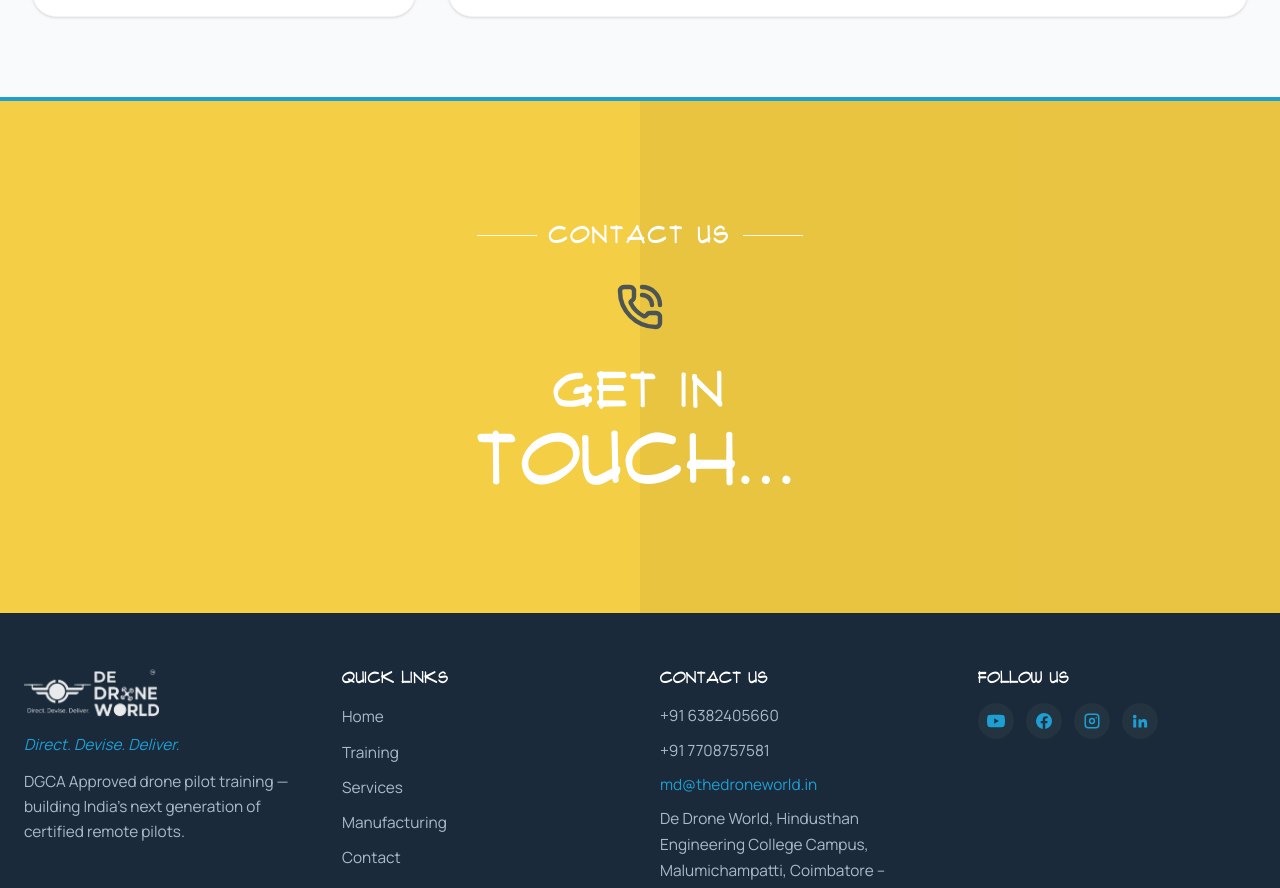
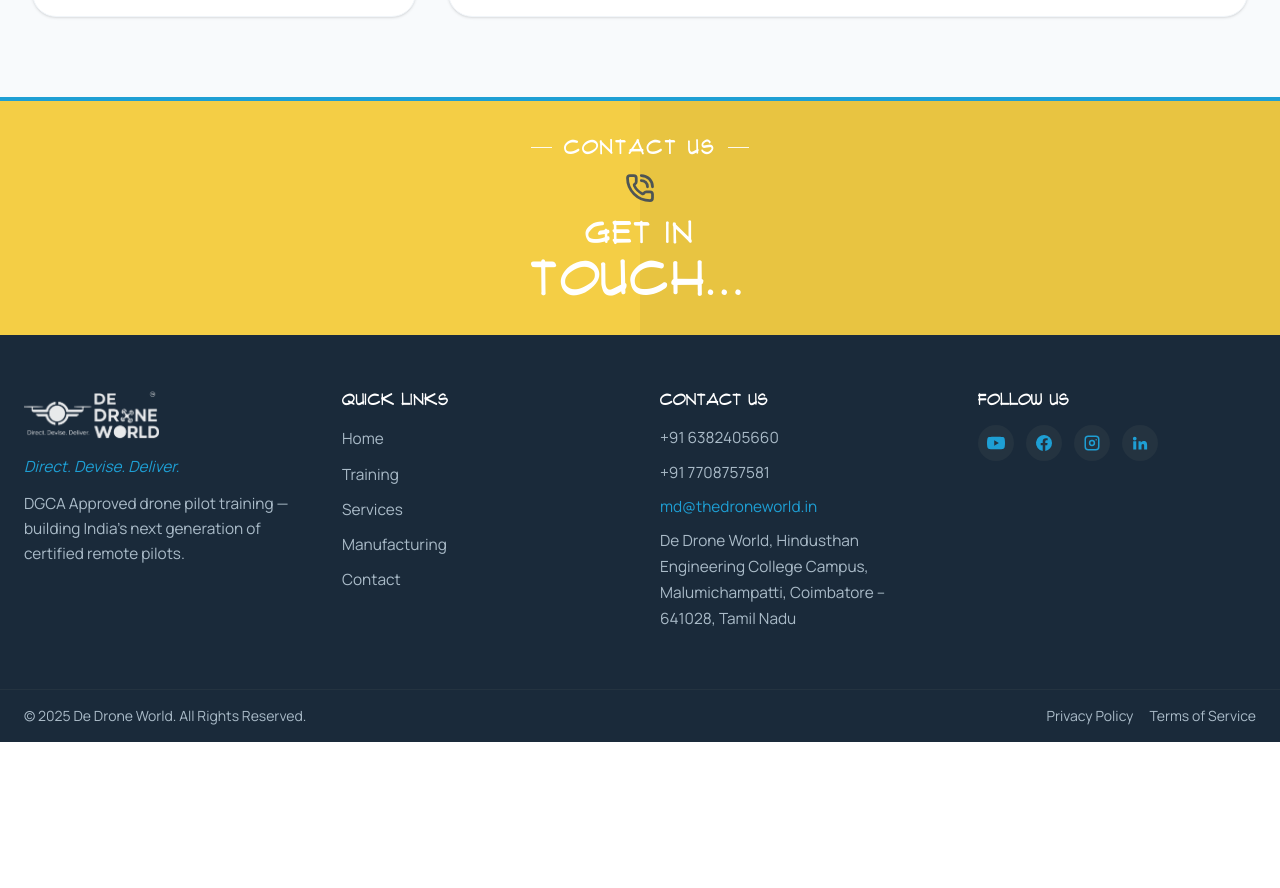
Before and after one commit to Mohan-madhu/De-Drone-World, a React (Vite) app: page /contact in a window 1280 px wide. Shown: the part 1168-2056 px from the top of the page. After the commit the page ends 1910 px from the top, so only its background shows below. Built offline with nearby package versions, Linux system fonts and the light colour scheme; no server answers; a web font is replaced by a local one.

Commit message:
Reduce themed section banner height

```diff
--- a/src/components/Footer.jsx
+++ b/src/components/Footer.jsx
@@ -61,18 +61,18 @@ const Footer = () => {
       {/* Top accent bar */}
       <div className="h-1 w-full bg-primary" />
 
-      <section className="relative flex min-h-[58vh] items-center justify-center overflow-hidden bg-[#F4CE45] px-6 py-16 text-center md:min-h-[64vh] md:py-20">
+      <section className="relative flex min-h-[170px] items-center justify-center overflow-hidden bg-[#F4CE45] px-6 py-6 text-center md:min-h-[210px] md:py-8">
         <div className="absolute inset-y-0 left-1/2 w-1/2 bg-black/5" />
         <div className="relative z-10 mx-auto flex max-w-4xl flex-col items-center">
-          <div className="mb-8 flex w-full max-w-[390px] items-center justify-center gap-3">
+          <div className="mb-3 flex w-full max-w-[320px] items-center justify-center gap-3">
             <span className="h-px flex-1 bg-white/90" />
-            <span className="font-flux text-xl font-normal uppercase tracking-[0.06em] text-white md:text-2xl">Contact Us</span>
+            <span className="font-flux text-lg font-normal uppercase tracking-[0.06em] text-white md:text-xl">Contact Us</span>
             <span className="h-px flex-1 bg-white/90" />
           </div>
-          <PhoneCall size={48} strokeWidth={2.2} className="mb-9 text-slate-700/85" />
+          <PhoneCall size={30} strokeWidth={2.2} className="mb-3 text-slate-700/85" />
           <h2 className="font-flux uppercase leading-[0.98] tracking-wide text-white">
-            <span className="block text-4xl font-normal md:text-5xl">Get in</span>
-            <span className="mt-2 block text-5xl font-normal md:text-7xl">touch...</span>
+            <span className="block text-2xl font-normal md:text-3xl">Get in</span>
+            <span className="mt-1 block text-3xl font-normal md:text-5xl">touch...</span>
           </h2>
         </div>
       </section>
--- a/src/pages/Home.jsx
+++ b/src/pages/Home.jsx
@@ -60,20 +60,20 @@ const preloadImage = (src) =>
   });
 
 const HomeSectionBanner = ({ eyebrow, icon: Icon, lines, color }) => (
-  <div className="home-section-banner mb-14 flex min-h-[58vh] items-center justify-center px-6 py-16 text-center section-reveal md:mb-20 md:min-h-[64vh] md:py-20" style={{ '--banner-bg': color }}>
+  <div className="home-section-banner mb-6 flex min-h-[170px] items-center justify-center px-6 py-6 text-center section-reveal md:mb-8 md:min-h-[210px] md:py-8" style={{ '--banner-bg': color }}>
     <div className="relative z-10 mx-auto flex max-w-4xl flex-col items-center">
-      <div className="mb-8 flex w-full max-w-[390px] items-center justify-center gap-3">
+      <div className="mb-3 flex w-full max-w-[320px] items-center justify-center gap-3">
         <span className="h-px flex-1 bg-white/90" />
-        <span className="font-flux text-xl font-normal uppercase tracking-[0.06em] text-white md:text-2xl">{eyebrow}</span>
+        <span className="font-flux text-lg font-normal uppercase tracking-[0.06em] text-white md:text-xl">{eyebrow}</span>
         <span className="h-px flex-1 bg-white/90" />
       </div>
-      <Icon size={48} strokeWidth={1.8} className="mb-9 text-slate-700/85" />
+      <Icon size={30} strokeWidth={1.8} className="mb-3 text-slate-700/85" />
       <h2 className="font-flux uppercase leading-[0.98] tracking-wide text-white">
-        <span className="block text-4xl font-normal md:text-5xl">
+        <span className="block text-2xl font-normal md:text-3xl">
           {lines[0]}
         </span>
         {lines[1] && (
-          <span className="mt-2 block text-5xl font-normal md:text-7xl">
+          <span className="mt-1 block text-3xl font-normal md:text-5xl">
             {lines[1]}
           </span>
         )}
```
